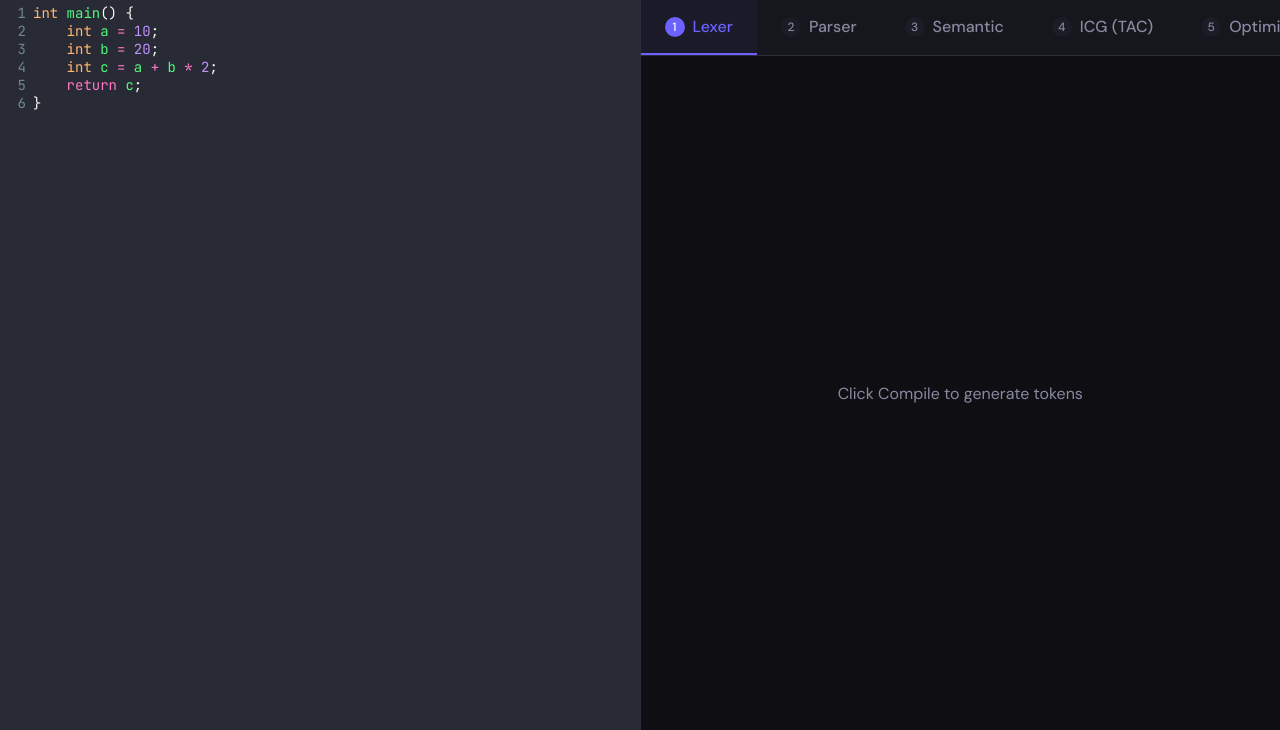
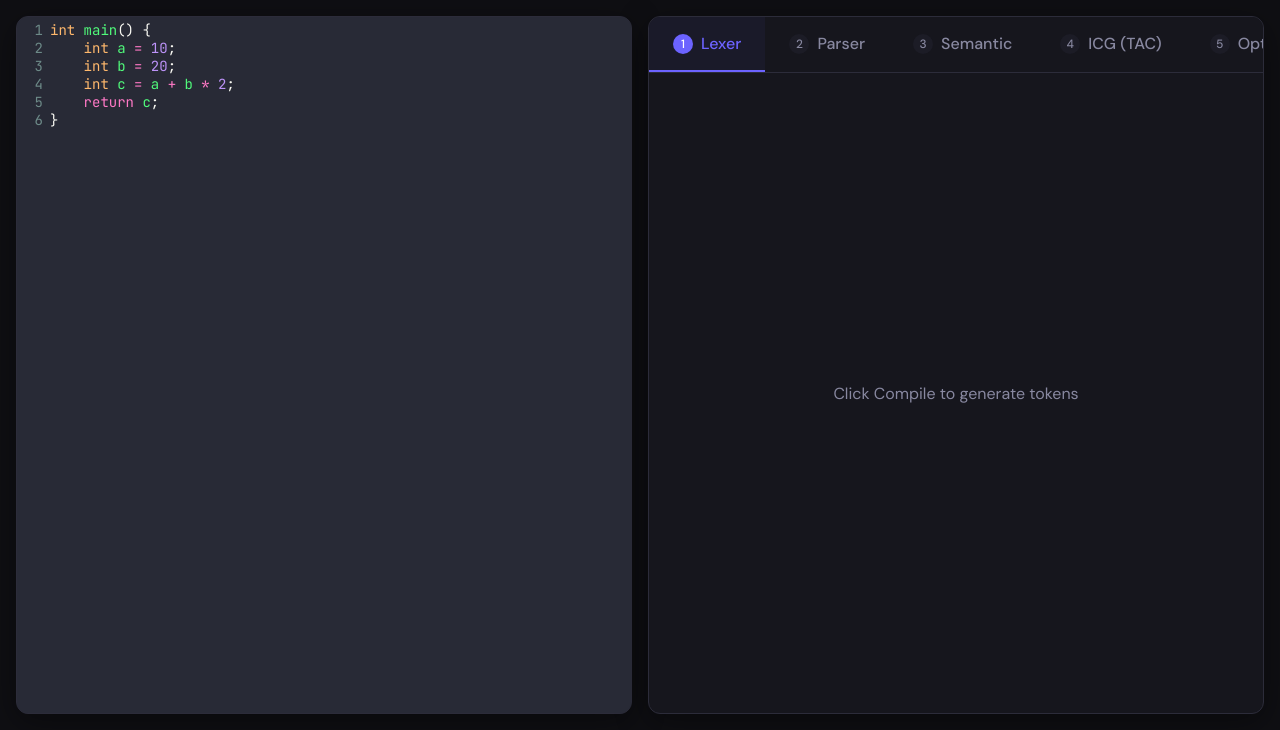
Before and after one commit to magsihassan/Just-In-Time-Student, a Flask app: page / in a window 1280 px wide. Shown: the part 70-800 px from the top of the page. Run offline with Flask 3, Linux system fonts and the light colour scheme.

Commit message:
UI Tweak: Blend editor and compiler panes as floating cards

```diff
--- a/templates/index.html
+++ b/templates/index.html
@@ -103,22 +103,31 @@
             display: flex;
             flex: 1;
             overflow: hidden;
+            padding: 1rem;
+            gap: 1rem;
+            background-color: var(--bg-color);
         }
 
         .editor-pane {
             flex: 1;
             display: flex;
             flex-direction: column;
-            border-right: 1px solid var(--border-color);
-            background-color: var(--surface-color);
+            background-color: #282a36; /* Match Dracula theme */
+            border-radius: 12px;
+            overflow: hidden;
+            border: 1px solid var(--border-color);
+            box-shadow: 0 8px 32px rgba(0, 0, 0, 0.4);
         }
 
         .output-pane {
             flex: 1;
             display: flex;
             flex-direction: column;
-            background-color: var(--bg-color);
+            background-color: var(--surface-color);
+            border-radius: 12px;
             overflow: hidden;
+            border: 1px solid var(--border-color);
+            box-shadow: 0 8px 32px rgba(0, 0, 0, 0.4);
         }
 
         /* Editor */
```
